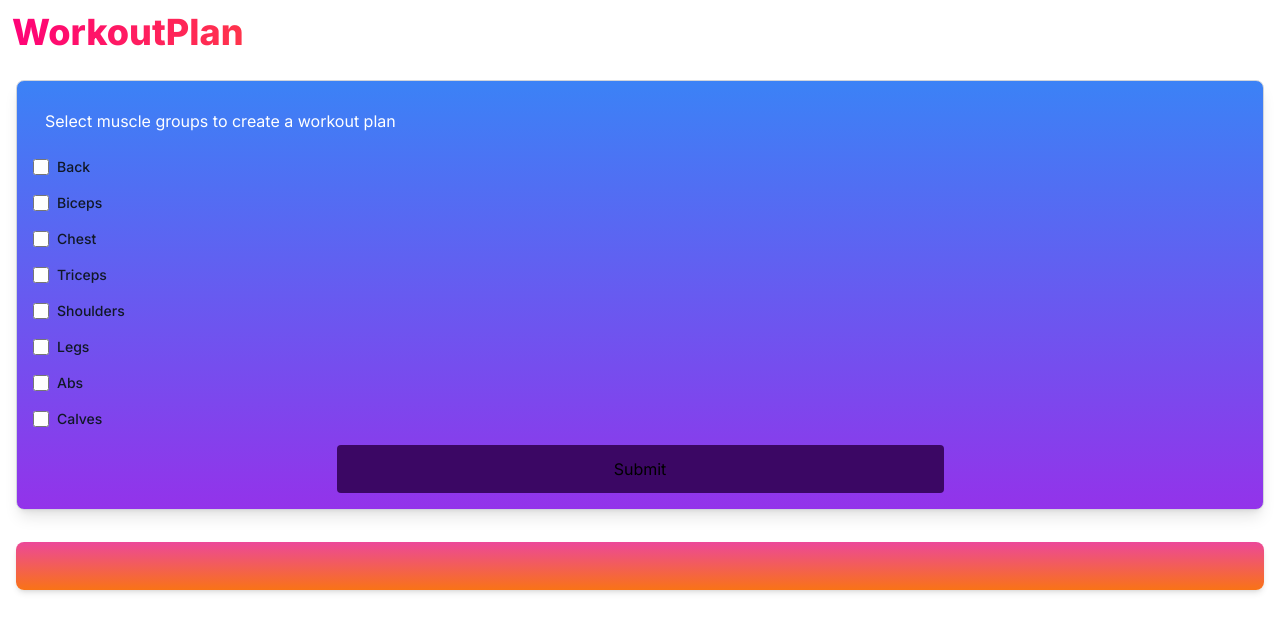
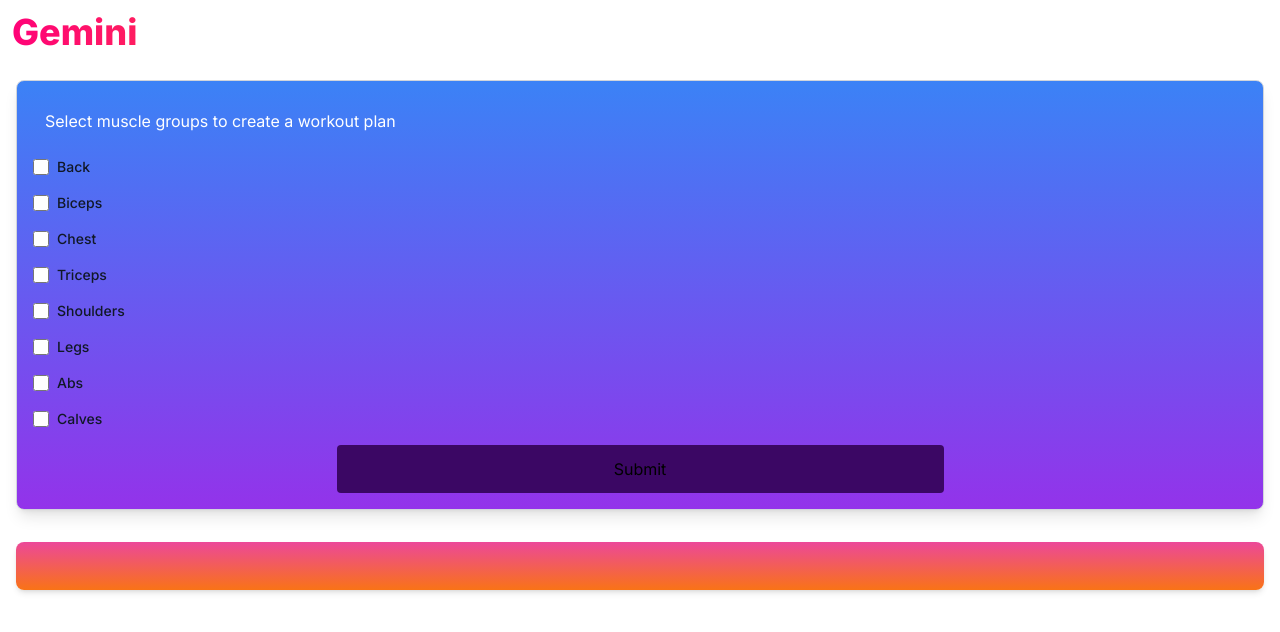
Before and after one commit to alexlitocortez/gemini, a Next.js app: page / in a window 1280 px wide. Shown: the top 632 px of the page. Built offline with nearby package versions, Linux system fonts and the light colour scheme; no server answers.

Commit message:
changed name of app

```diff
--- a/src/app/page.tsx
+++ b/src/app/page.tsx
@@ -99,7 +99,7 @@
 
   return (
     <div className="min-h-screen flex flex-col bg-white justify-center">
-      <h1 className="gradient-text text-4xl p-3 font-extrabold">WorkoutPlan</h1>
+      <h1 className="gradient-text text-4xl p-3 font-extrabold">Gemini</h1>
       <main className="flex-1 container mx-auto p-4">
         <div className="grid grid-cols-1 md:grid-cols-1 lg:grid-cols-1 gap-4">
           <div className="flex flex-col mb-4 p-4 border border-gray-300 rounded-lg shadow-lg bg-gradient-to-b from-blue-500 to-purple-600">
```
